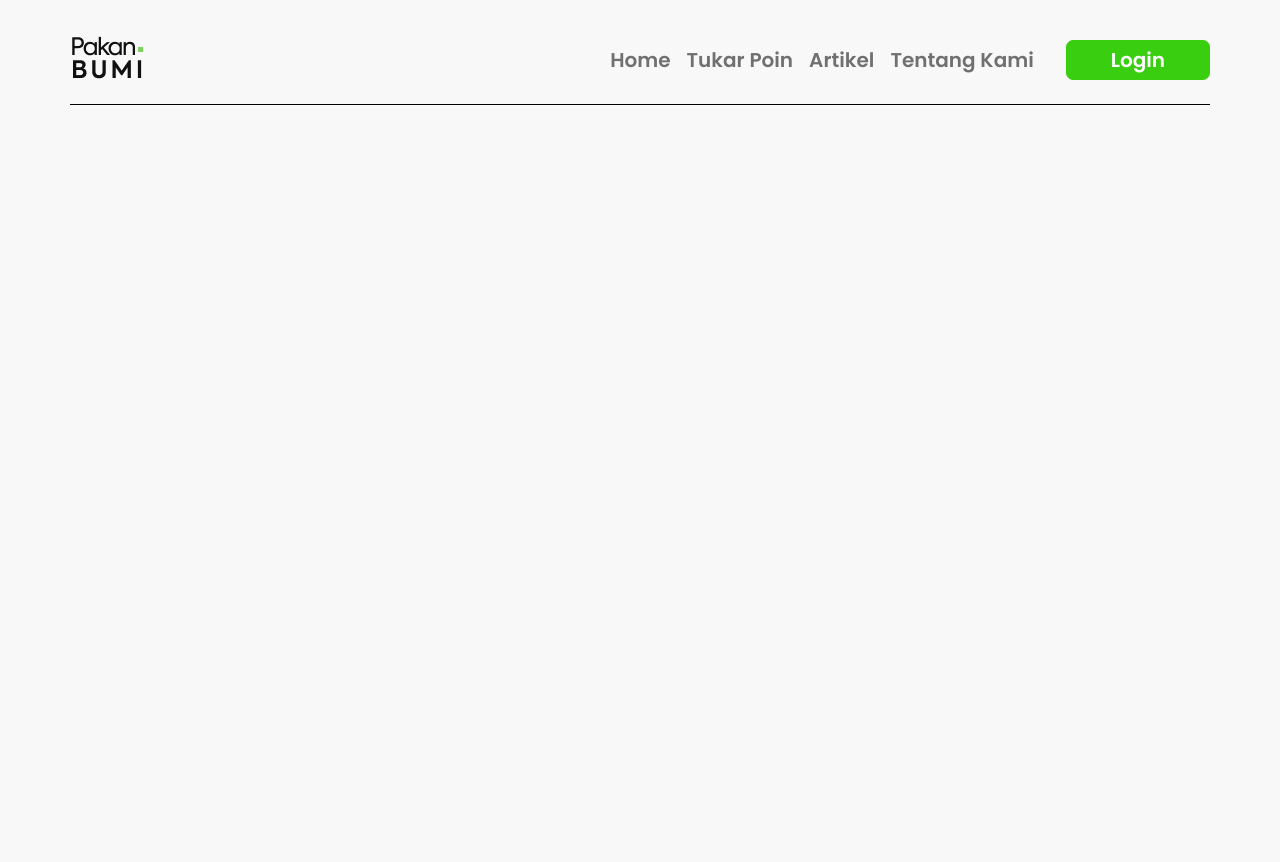
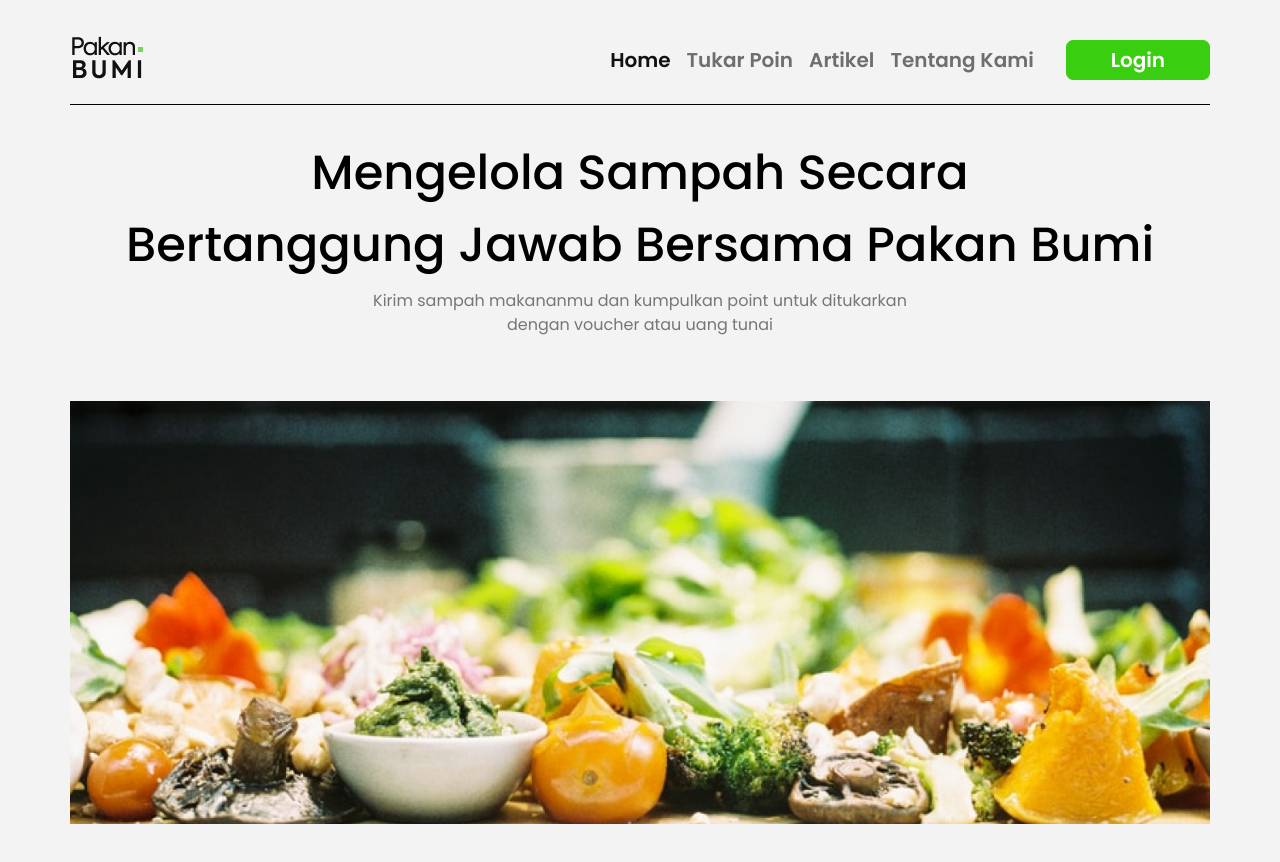
Before and after one commit to defamf/Capstone-Project, a React (Create React App) app: page / in a window 1280 px wide. Shown: the top 862 px of the page. Before the commit the page ends 800 px from the top, so only its background shows below. Built offline with nearby package versions, Linux system fonts and the light colour scheme.

Commit message:
Fix nav link border bottom

```diff
--- a/src/App.css
+++ b/src/App.css
@@ -7,7 +7,7 @@
 
 body {
   font-family: "Poppins", sans-serif;
-  background-color: #f8f8f8;
+  background-color: #f3f3f3;
 }
 
 .navbar-bg {
@@ -111,10 +111,18 @@ body {
   color: rgba(17, 17, 17, 0.75);
 }
 
-.text-navbar > a:hover {
-  margin-top: -3px;
+.text-navbar > a:hover::after {
+  content: '';
+  display: block;
+  color: var(--primary-black)!important;
   border-bottom: 3px solid var(--primary-black);
+  width: 50%;
   transition: all ease-in-out .2s;
+  margin-bottom: -3px;
+}
+
+.nav-active {
+  color: var(--primary-black)!important;
 }
 
 .header-border-bottom {
@@ -132,3 +140,13 @@ body {
   background-color: #33bd0d;
   border: 1px solid #33bd0d;
 }
+
+.title-home {
+  font-size: 48px;
+  line-height: 72px;
+  color: #000;
+}
+
+.subtitle-home {
+  color: #767676;
+}
--- a/src/components/Header.js
+++ b/src/components/Header.js
@@ -7,6 +7,7 @@ import {
     Form,
     Button
 } from "react-bootstrap";
+import HomeMain from './HomeMain';
 
 function Header() {
     return (
@@ -14,7 +15,7 @@ function Header() {
             <header>
                 <Navbar expand="lg">
                     <Container className='header-border-bottom mt-3 mb-4 pb-2 px-lg-0'>
-                        <Navbar.Brand href="#home" className=''>
+                        <Navbar.Brand href="#home">
                             <img
                                 src="../assets/Logo_Pakan_Bumi.png"
                                 width=""
@@ -26,7 +27,7 @@ function Header() {
                         <Navbar.Toggle aria-controls="basic-navbar-nav" />
                         <Navbar.Collapse id="basic-navbar-nav" className='justify-content-end'>
                             <Nav className="text-navbar justify-content-end">
-                                <Nav.Link href="#home" className='nav-item'>Home</Nav.Link>
+                                <Nav.Link href="#home" className='nav-item nav-active'>Home</Nav.Link>
                                 <Nav.Link href="#link" className='nav-item'>Tukar Poin</Nav.Link>
                                 <Nav.Link href="#link" className='nav-item'>Artikel</Nav.Link>
                                 <Nav.Link href="#link" className='nav-item'>Tentang Kami</Nav.Link>
@@ -39,6 +40,8 @@ function Header() {
                     </Container>
                 </Navbar>
             </header>
+
+            <HomeMain />
         </>
     )
 }
--- /dev/null
+++ b/src/components/HomeMain.js
@@ -0,0 +1,30 @@
+import React from 'react';
+import "bootstrap/dist/css/bootstrap.min.css";
+import "../App.css";
+import {
+    Navbar,
+    Container,
+    Nav,
+    Form,
+    Button,
+    Row,
+    Col,
+    Card
+} from "react-bootstrap";
+
+function HomeMain() {
+    return (
+        <>
+            <main>
+                <Container className='px-lg-0 px-md-0'>
+                    <h1 className='title-home text-center'>Mengelola Sampah Secara <br />Bertanggung Jawab Bersama Pakan Bumi</h1>
+                    <p className='subtitle-home text-center'>Kirim sampah makananmu dan kumpulkan point untuk ditukarkan <br /> dengan voucher atau uang tunai</p>
+
+                    <img src="../assets/hero-image.png" class="img-fluid mt-5 mb-5" alt="Food Waste" />
+                </Container>
+            </main>
+        </>
+    )
+}
+
+export default HomeMain;
```
Also changed, not shown: public/assets/hero-image.png (added).
